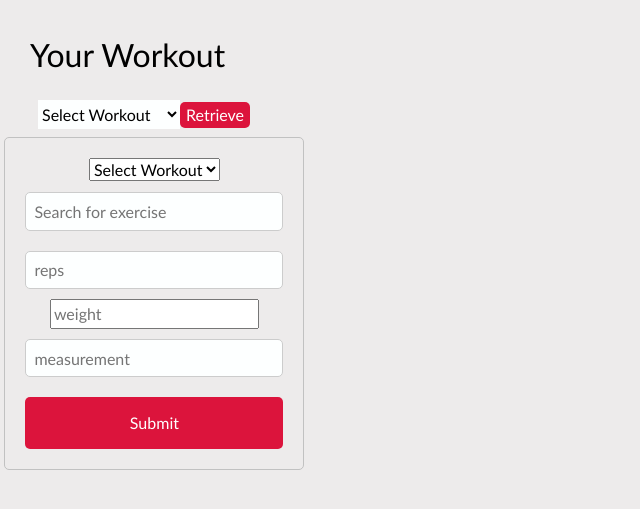
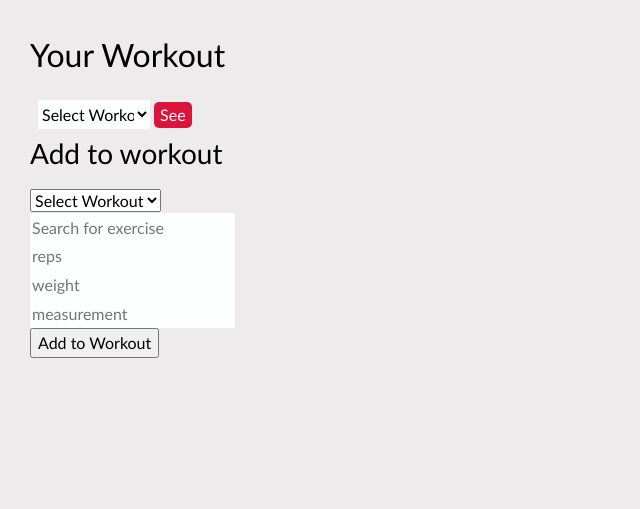
Before and after one commit to etcheekes/LiftIt, a Flask app: page /view_plan in a window 1280 px wide. Shown: the part 74-583 px from the top of the page, without its empty margins (0-640 px from the left). Run offline with Flask 2, Linux system fonts and the light colour scheme; a user stored in the database is signed in; data comes from the database, SQL or seed files in the repository; some libraries are stand-ins or nearby versions.

Commit message:
neatened up UI for adding exercise to workout

```diff
--- a/templates/view_plan.html
+++ b/templates/view_plan.html
@@ -15,17 +15,19 @@
                 {% for i in user_workouts %}
                 <option value="{{i['wk_name']}}">{{i['wk_name']}}</option>
                 {% endfor %}
-                <input type="submit" value="Retrieve"/>
             </select>
+            <input type="submit" value="See"/>
         </form>
         <!-- add exercise -->
-        <form action="/view_plan" method="post" class="log_reg">
+        <form action="/view_plan" method="post" class="add_exercise">
+            <h3>Add to workout</h3>
             <select name="wk_plan_add" id="add_ex_to_wk">
                 <option style="display:none;" value="">Select Workout</option>
                 {% for i in user_workouts %}
                 <option value="{{i['wk_name']}}">{{i['wk_name']}}</option>
                 {% endfor %}
-            </select> <br>
+            </select>
+            <br>
             <!-- auto-suggestion search -->
             <input type="text" name="exercise_name" list="exercise-list" autocomplete="off" placeholder="Search for exercise">
                 <datalist id="exercise-list">
@@ -34,9 +36,9 @@
                     {% endfor %}
                 </datalist>
             <input placeholder="reps" name="reps" type="text" autocomplete="off"><br>
-            <input placeholder="weight" name="weight" type="number" autocomplete="off"><br>
+            <input placeholder="weight" name="weight" type="text" autocomplete="off"><br>
             <input placeholder="measurement" name="measurement" type="text" autocomplete="off"><br>
-            <input type="submit" value="Submit"/>
+            <input type="submit" value="Add to Workout"/>
         </form>
     </div>
         <!-- show table -->
```
